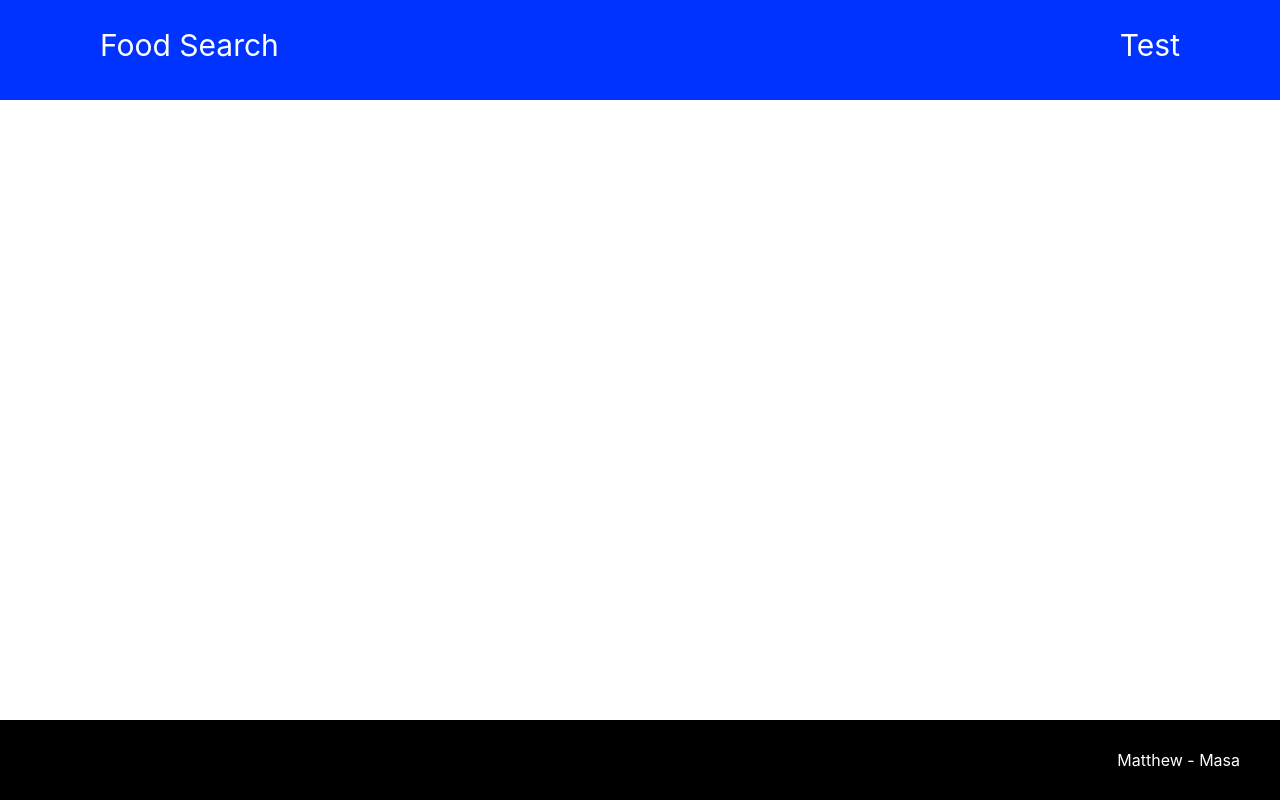
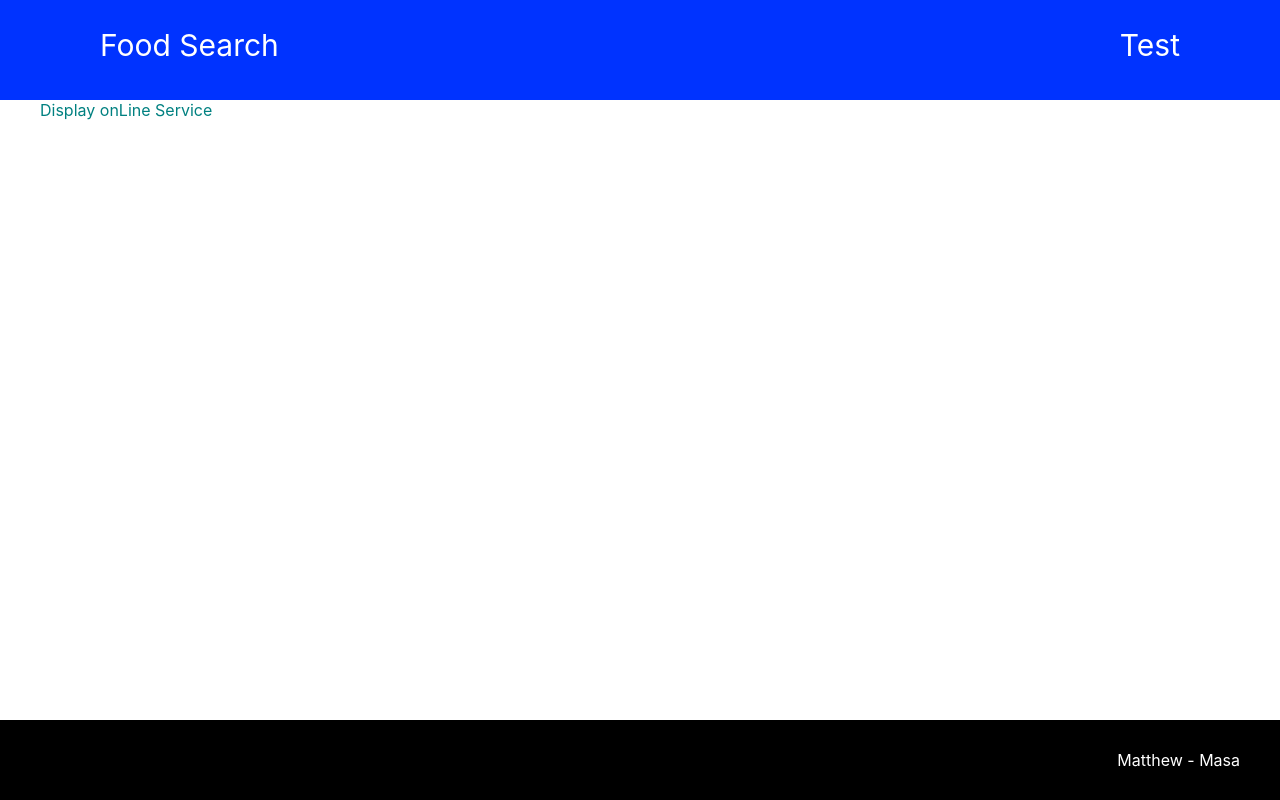
Before and after one commit to zigzagdev/FoodPage, a React (Create React App) app: page / in a window 1280 px wide. Built offline with nearby package versions, Linux system fonts and the light colour scheme; no server answers.

Commit message:
display_default_page_conponent

```diff
--- a/src/App.js
+++ b/src/App.js
@@ -1,21 +1,22 @@
 import SignUp from "./components/SignUp";
 import Header from "./components/Header";
 import {AuthProvider} from "./components/authcontext";
-import {Route,BrowserRouter} from "react-router-dom";
+import {Router, BrowserRouter, Link,Route} from "react-router-dom";
 import Footer from "./components/Footer";
+import Display from "./components/Display";
 
 
 function App() {
   return (
       <AuthProvider>
-        <div>
           <Header/>
           <BrowserRouter>
-          　　<Route path="/SignUp" component={SignUp}/>
+            <Route path="/SignUp" component={SignUp}/>
+            <Route path ='/' component={Display}/>
           </BrowserRouter>
-          <Footer/>
-        </div>
+        <Footer/>
       </AuthProvider>
+
   )
 }
 export default App;
--- a/src/components/Display.js
+++ b/src/components/Display.js
@@ -1,10 +1,10 @@
-// import {Fragment} from 'react'
-// import React from "react";
-//
-// const display = () => {
-//   return <div style={{color:"#008080",marginLeft:40,}}>
-//              Display onLine Service
-//          </div>
-// }
-//
-// export default display();
+import {Fragment} from 'react'
+import React from "react";
+
+const display = () => {
+  return <div style={{color:"#008080",marginLeft:40,}}>
+             Display onLine Service
+         </div>
+}
+
+export default display;
```
